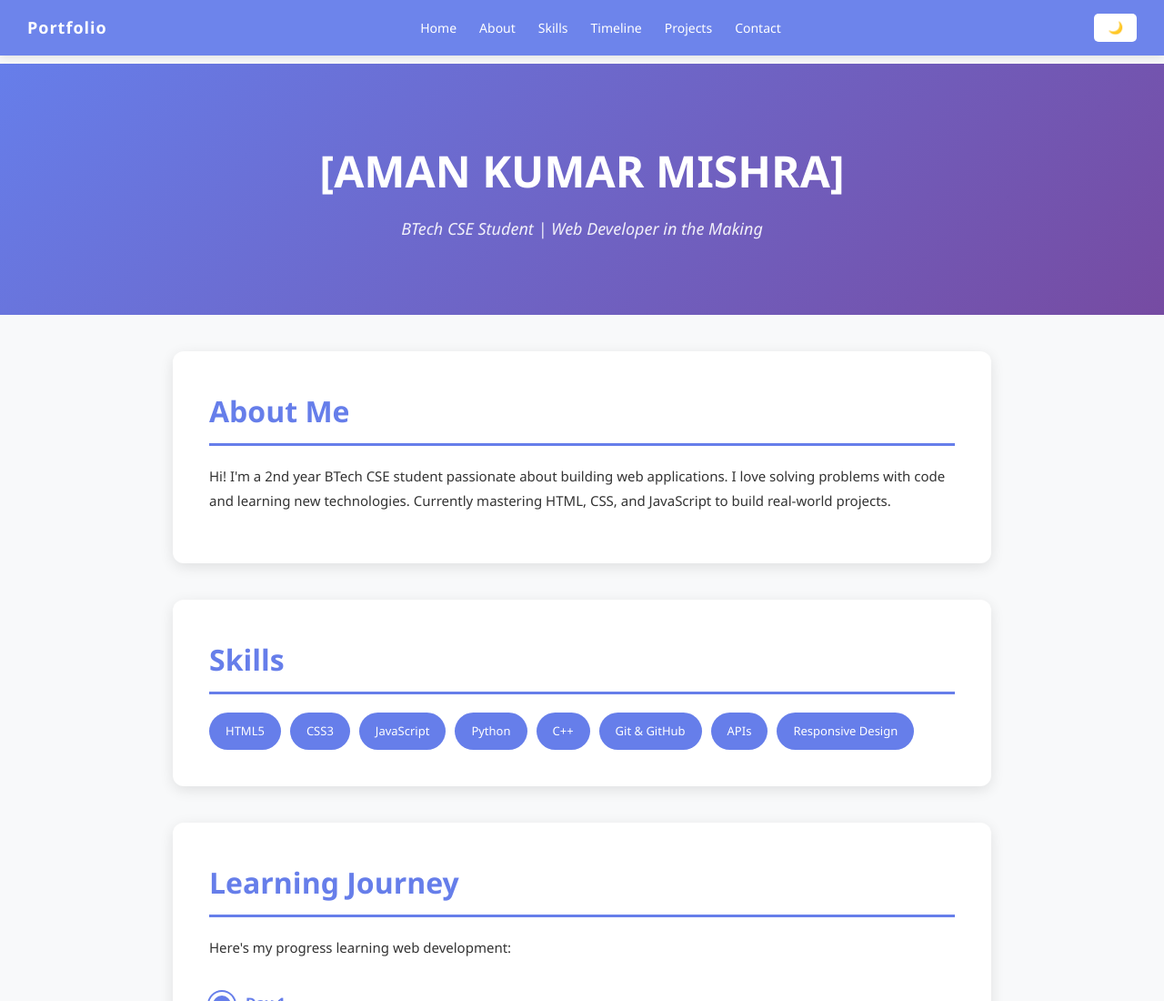
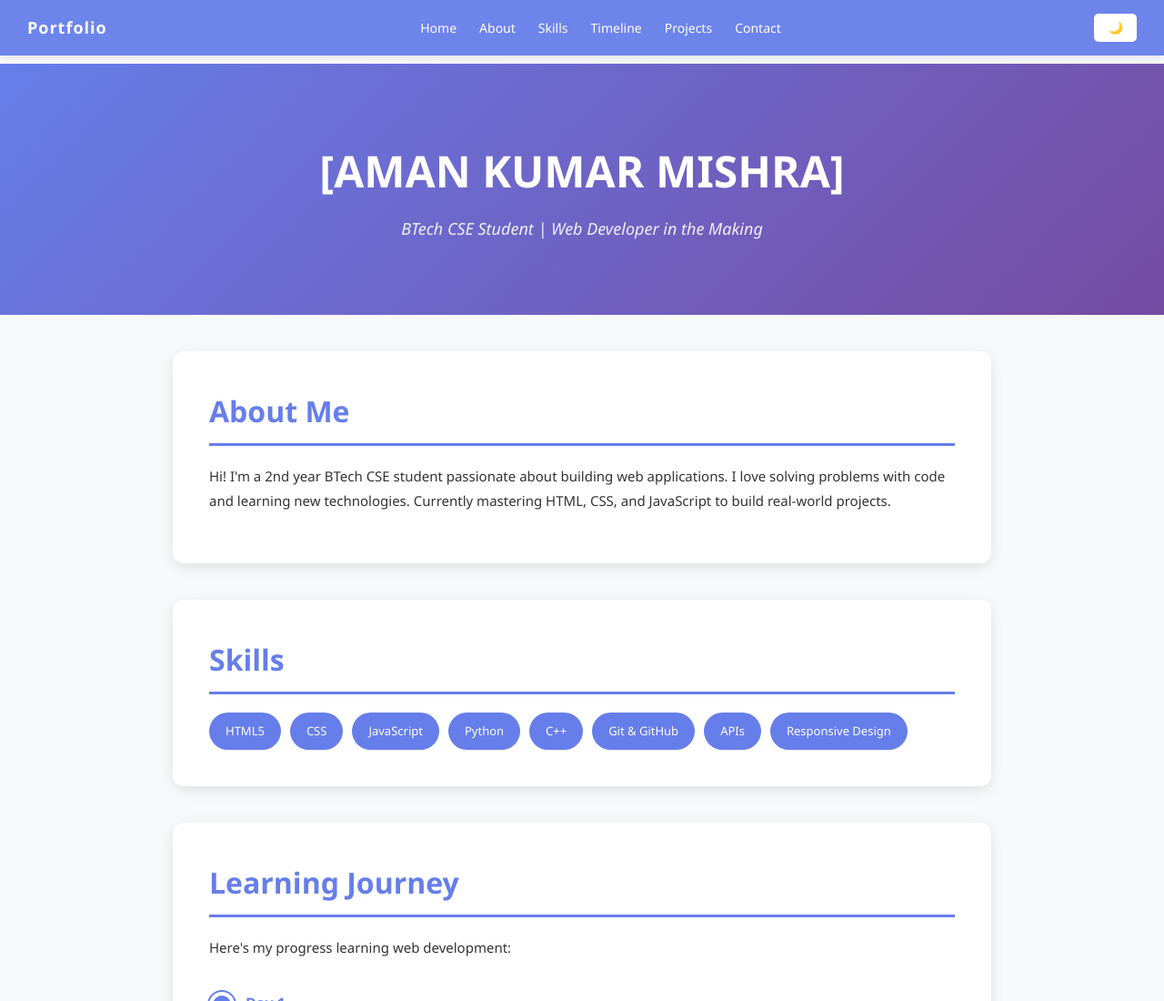
Before and after one commit to amankumarmishra336/Portfolio, a plain HTML site: page index.html in a window 1280 px wide. Shown: the top 1100 px of the page at 91% size. Drawn offline with Linux system fonts and the light colour scheme.

Commit message:
update testing

```diff
--- a/index.html
+++ b/index.html
@@ -455,7 +455,7 @@
     <section id="skills">
       <h2>Skills</h2>
       <div class="skills-container">
-        <span class="skill-tag">HTML5</span> <span class="skill-tag">CSS3</span>
+        <span class="skill-tag">HTML5</span> <span class="skill-tag">CSS</span>
         <span class="skill-tag">JavaScript</span>
         <span class="skill-tag">Python</span> <span class="skill-tag">C++</span>
         <span class="skill-tag">Git & GitHub</span>
```
